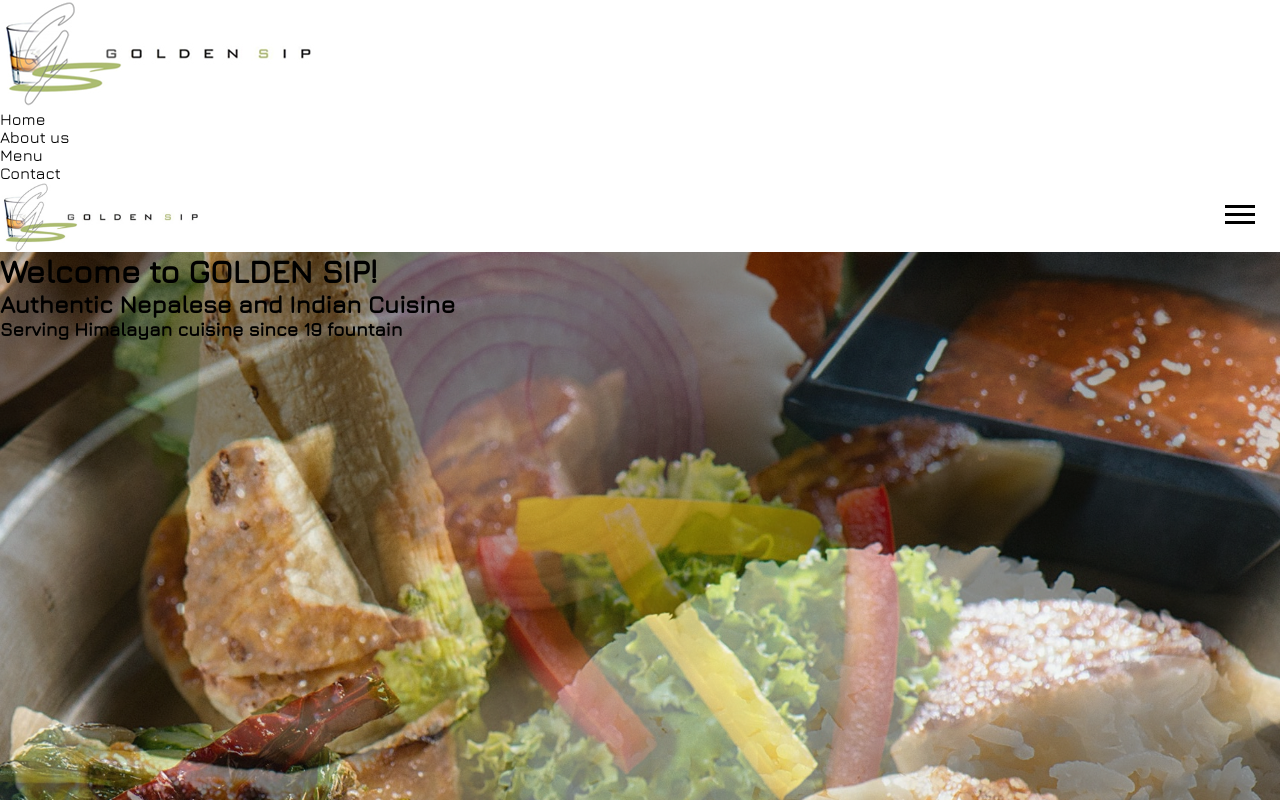
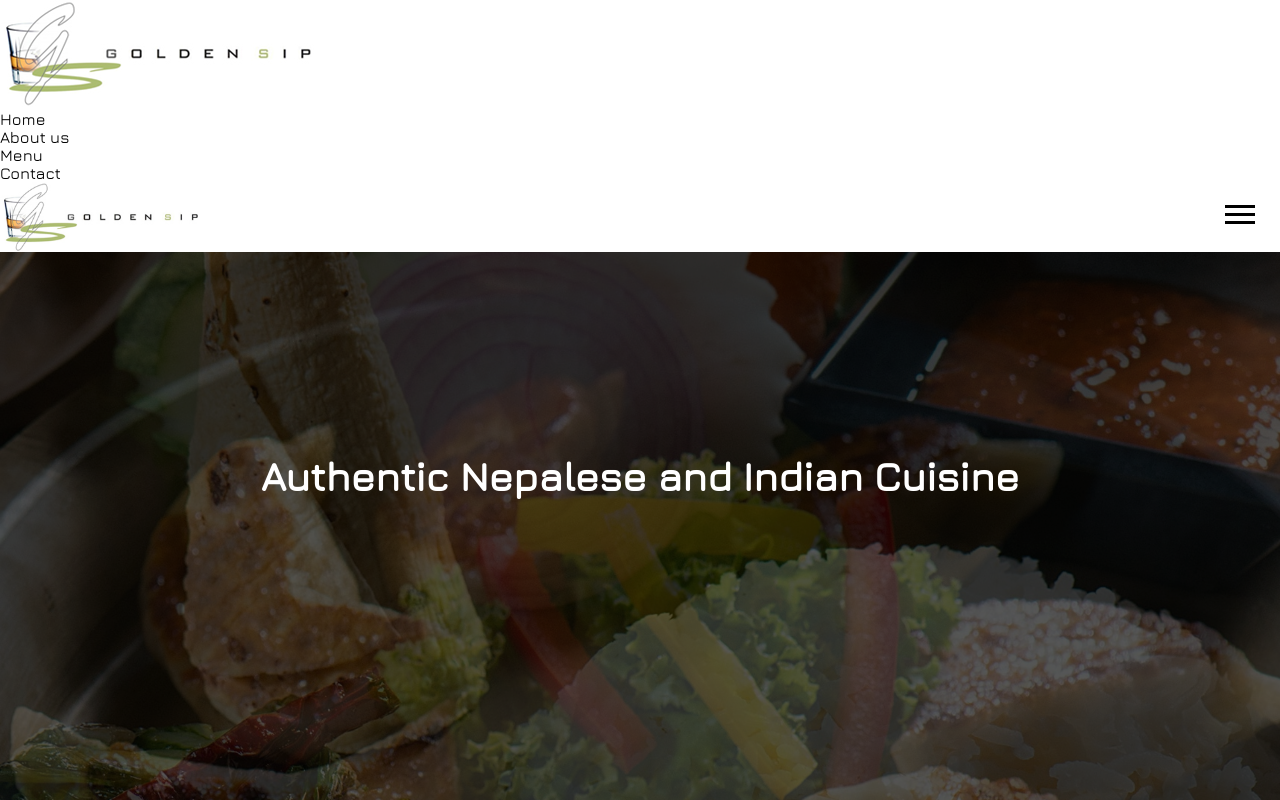
Before and after one commit to Coder-Dai/Golden-Sip, a React (Create React App) app: page / in a window 1280 px wide. Shown: the top 800 px of the page. Built offline with nearby package versions, Linux system fonts and the light colour scheme.

Commit message:
Darken background image

```diff
--- a/src/components/Home/Home.jsx
+++ b/src/components/Home/Home.jsx
@@ -6,9 +6,7 @@ export const Home = ({ isMenuOpen }) => {
     <div>
       {!isMenuOpen && (
         <div className="home-container">
-          <h1>Welcome to GOLDEN SIP!</h1>
-          <h2>Authentic Nepalese and Indian Cuisine</h2>
-          <h3>Serving Himalayan cuisine since 19 fountain</h3>
+          <h1 className="title-text">Authentic Nepalese and Indian Cuisine</h1>
         </div>
       )}
     </div>
--- a/src/components/Home/home.css
+++ b/src/components/Home/home.css
@@ -1,10 +1,18 @@
 .home-container {
   height: calc(100vh - 70px);
-  background-image: url("../../assets/Mobile/nepali-food.jpg");
+  background: rgba(0, 0, 0, 0.65) url("../../assets/Mobile/nepali-food.jpg");
+  background-blend-mode: darken;
   background-repeat: no-repeat;
   background-position: center;
   background-size: cover;
   animation: changeBackground 120s infinite ease-in-out;
+}
+
+.title-text {
+  color: #fff;
+  text-align: center;
+  font-size: 2.5rem;
+  padding-top: 25vh;
 }
 
 /* The animation code */
```
